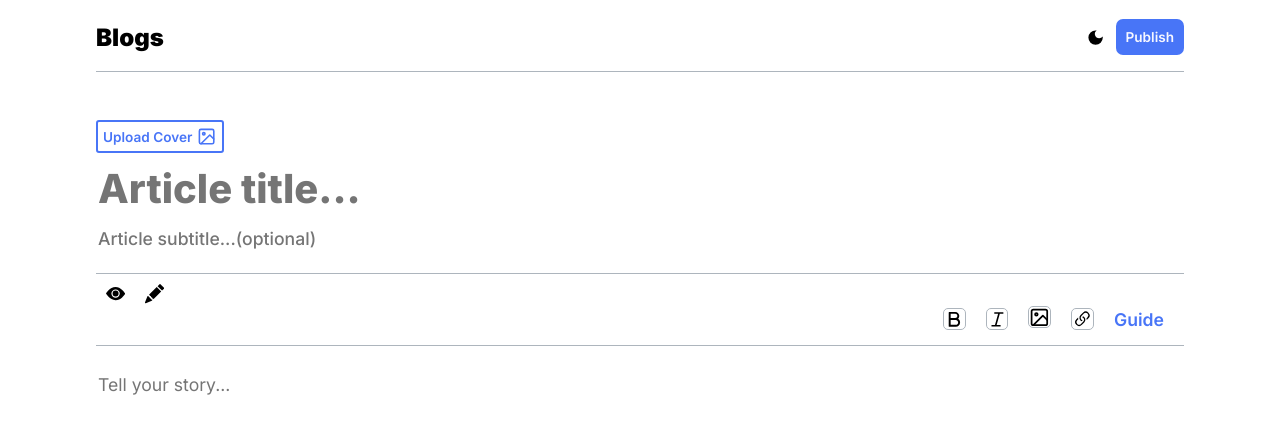
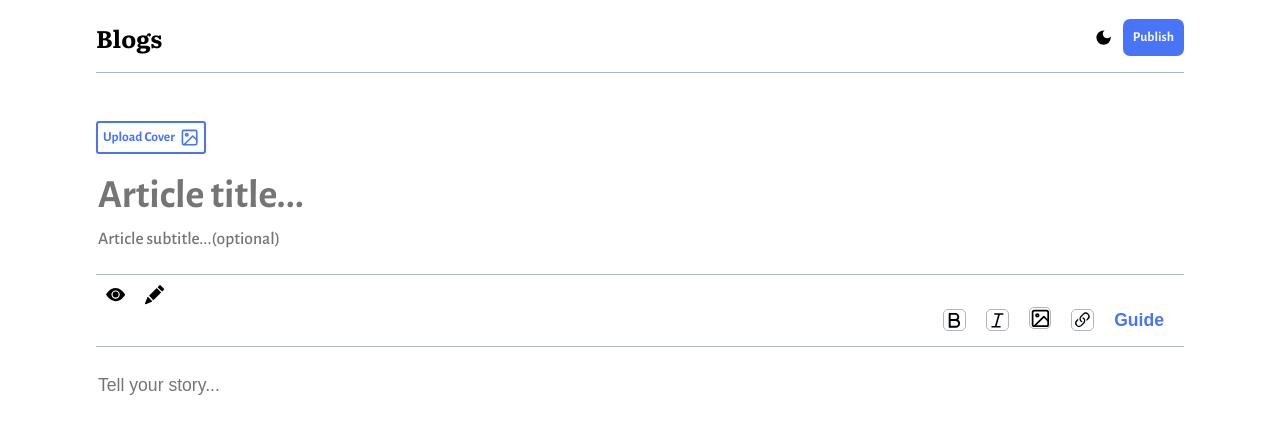
Before and after one commit to Shivani-1524/blog-apiwiz-frontend, a React (Create React App) app: page /create in a window 1280 px wide. Shown: the top 434 px of the page. Built offline with nearby package versions, Linux system fonts and the light colour scheme.

Commit message:
style: fonts

```diff
--- a/src/App.css
+++ b/src/App.css
@@ -1,4 +1,5 @@
-@import url('https://fonts.googleapis.com/css2?family=Inter:wght@200;300;400;500;600;700;800;900&family=Open+Sans:wght@300;400;500;600&family=Plus+Jakarta+Sans:wght@400;500;600;700&display=swap');
+@import url('https://fonts.googleapis.com/css2?family=Alegreya+Sans:wght@300;400;500;700;800&family=Literata:opsz,wght@7..72,300;7..72,400;7..72,500;7..72,600;7..72,700&display=swap');
+
 
 html, body, div, p, footer, header, hgroup,
 menu, nav, output, ruby, section, summary,
@@ -17,7 +18,10 @@ footer, header, hgroup, menu, nav, section {
 }
 
 *,p{
-  font-family: 'Inter', sans-serif;
+  font-family: 'Alegraya', sans-serif;
+}
+p,li{
+ line-height: 1.5rem;
 }
 
 .App{
@@ -29,7 +33,8 @@ footer, header, hgroup, menu, nav, section {
 
 
 :root {
-  --black: #141414;
+  --black: #212121;
+  --dark-black: #1A1A1A;
   --white: #f7f7ff;
   --primary-color: #4875F7;
   --secondary-color: #f4550b;
@@ -62,17 +67,20 @@ footer, header, hgroup, menu, nav, section {
 }
 
 .md-title{
-  font-family: 'Inter', sans-serif;
+  font-family: 'Literata', sans-serif;
   font-size: 1.5rem;
 }
 
 .blog-title{
   font-size: 1.5rem;
-  font-family: 'Plus Jakarta Sans', sans-serif;
-  font-weight: 700;
+  font-family: 'Alegreya Sans', sans-serif;
+  font-weight: 800;
 }
 .md-rg{
-  font-family: 'Open Sans', sans-serif;
+  font-size: 1.1rem;
+  font-family: 'Alegreya Sans', sans-serif;
+  font-weight: 400;
+  line-height: normal;
 }
 .boldest{
   font-weight: 900;
@@ -129,6 +137,13 @@ footer, header, hgroup, menu, nav, section {
 img{
   object-fit: cover;
   display: block;
+  width: 80%;
+  min-height: 15rem;
+  margin: auto;
+  border-radius: 5px;
+}
+h1,h2,h3,h4,h5,h6{
+  font-family: 'Literata', serif;
 }
 
 img.blogcontent-img{
@@ -236,7 +251,7 @@ p.icon-txt{
   border-radius: 5px;
 }
 .btn{
-  font-family: 'Inter','sans-serif';
+  font-family: 'Alegreya Sans', sans-serif;
   cursor: pointer;
   width: fit-content;
   transition: box-shadow .3s;
--- a/src/Components/BlogCard/blogcard.css
+++ b/src/Components/BlogCard/blogcard.css
@@ -5,7 +5,13 @@
     border: 1px solid var(--grey-light);
     cursor: pointer;
     transition: box-shadow .3s;
+
 }
+#dark .blogcard-container{
+  background-color: var(--dark-black);
+  border: 1px solid transparent;
+}
+
 
 .blogcard-container:hover {
     box-shadow: 0px 1px 11px rgba(33,33,33,.15);
@@ -19,18 +25,5 @@
   }
 
   .blogcard-text{
-    margin: 10px;
+    margin: 20px;
   }
-
-  .readmore-cta{
-    font-family: 'Inter', sans-serif;
-    font-size: 0.75rem;
-    display: flex;
-    gap: 10px;
-    align-items: center;
-    height: 1.7rem;
-    color: var(--white);
-    border-bottom-left-radius: 12px;
-    border-bottom-right-radius: 12px;
-    padding-left: 10px;
-  }
--- a/src/Pages/CreatePage/createpage.css
+++ b/src/Pages/CreatePage/createpage.css
@@ -9,7 +9,7 @@
   outline: none;
   height: 3rem;
   border: none;
-  font-family: 'Inter';
+  font-family: 'Alegreya Sans', sans-serif;
   font-weight: 500;
   font-size: 1.1rem;
 }
@@ -19,7 +19,7 @@
 }
 
 .blog-subtitle-input::placeholder { /* Chrome, Firefox, Opera, Safari 10.1+ */
-  font-family: 'Inter';
+  font-family: 'Alegreya Sans', sans-serif;
   font-weight: 500;
   font-size: 1.1rem;
 }
@@ -29,13 +29,13 @@
   outline: none;
   height: 3rem;
   border: none;
-  font-family: 'Inter';
+  font-family: 'Literata', serif;
   font-weight: 800;
   font-size: 2.5rem;
 }
 
 .blog-title-input::placeholder { /* Chrome, Firefox, Opera, Safari 10.1+ */
-  font-family: 'Inter';
+  font-family: 'Alegreya Sans', sans-serif;
   font-weight: 800;
   font-size: 2.5rem;
 }
--- a/src/index.css
+++ b/src/index.css
@@ -1,4 +1,4 @@
-body {
+/* body {
   margin: 0;
   font-family: -apple-system, BlinkMacSystemFont, 'Segoe UI', 'Roboto', 'Oxygen',
     'Ubuntu', 'Cantarell', 'Fira Sans', 'Droid Sans', 'Helvetica Neue',
@@ -10,4 +10,4 @@ body {
 code {
   font-family: source-code-pro, Menlo, Monaco, Consolas, 'Courier New',
     monospace;
-}
+} */
```
